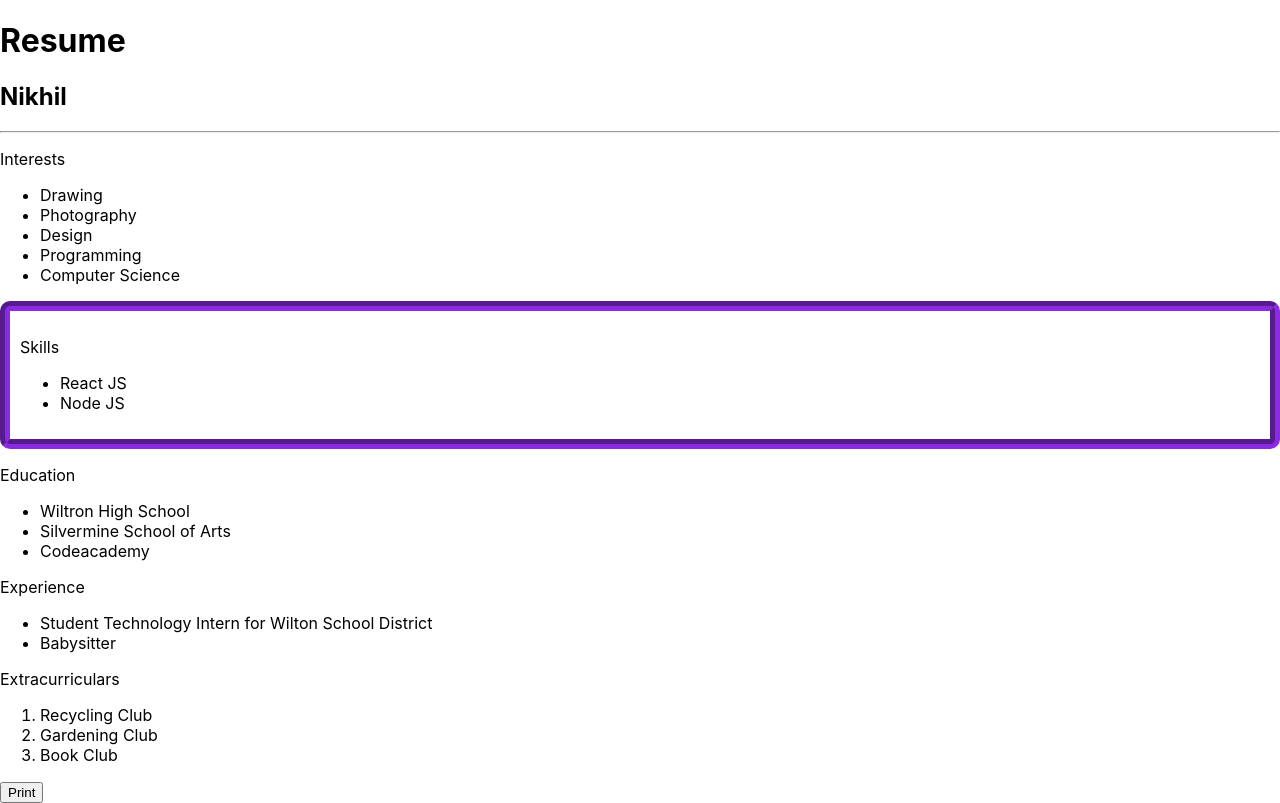
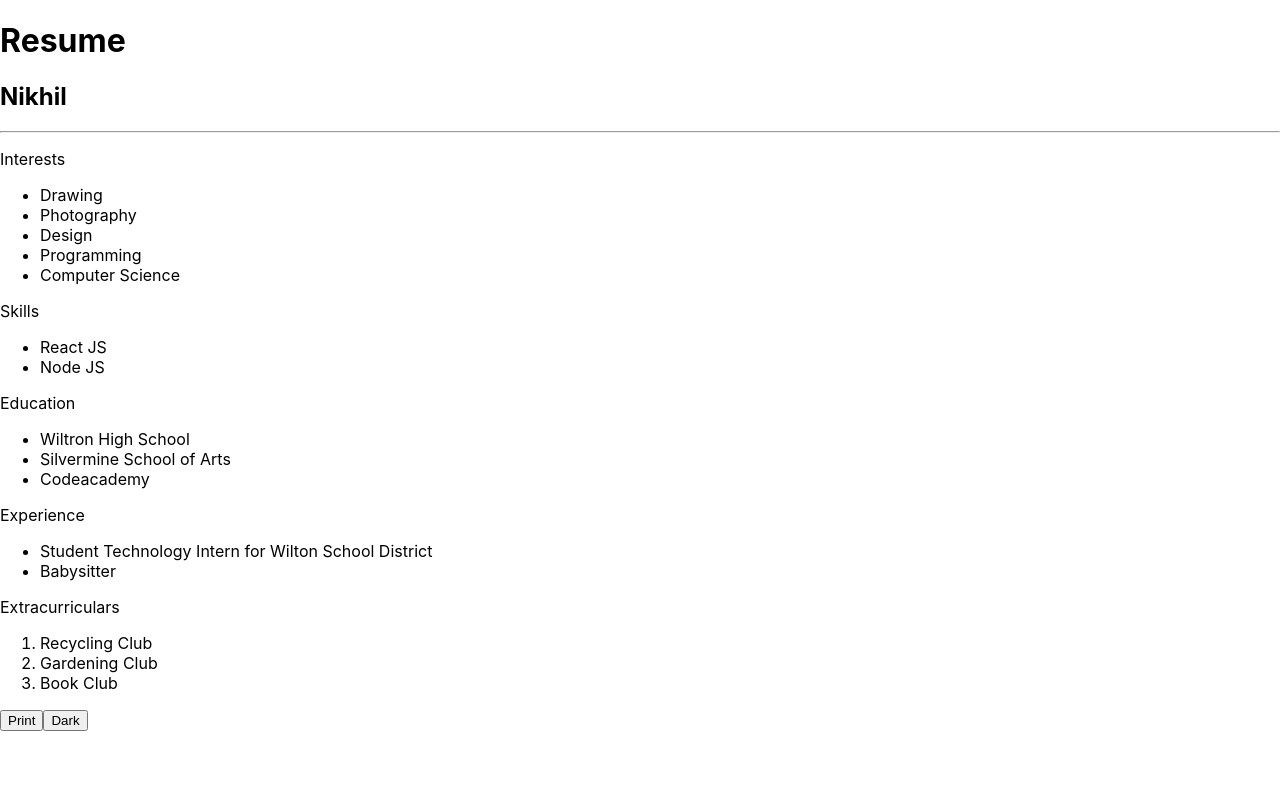
Before and after one commit to nikhil-tiwary61/resume-builder, a React (Create React App) app: page / in a window 1280 px wide. Built offline with nearby package versions, Linux system fonts and the light colour scheme.

Commit message:
Feat: Toggle theme between light and dark
Add Theme component

```diff
--- a/src/App.css
+++ b/src/App.css
@@ -8,3 +8,8 @@
   border-style: groove;
   padding: 10px;
 }
+
+.dark-mode{
+  background: #000;
+  color: white;
+}
--- a/src/App.js
+++ b/src/App.js
@@ -2,8 +2,9 @@ import "./App.css";
 import Section from "./components/Section";
 import List from "./components/List";
 import Button from "./components/Button";
-import Border from "./components/Border";
+// import Border from "./components/Border";
 import { user } from "./components/data/data";
+import Theme from "./components/Theme";
 
 function App() {
   return (
@@ -14,11 +15,9 @@ function App() {
       <Section sectionHead="Interests" itemsCount={user.interests.length}>
         <List items={user.interests} />
       </Section>
-      <Border>
-        <Section sectionHead="Skills" itemsCount={user.skills.length}>
-          <List items={user.skills} />
-        </Section>
-      </Border>
+      <Section sectionHead="Skills" itemsCount={user.skills.length}>
+        <List items={user.skills} />
+      </Section>
       <Section sectionHead="Education" itemsCount={user.education.length}>
         <List items={user.education} />
       </Section>
@@ -32,6 +31,7 @@ function App() {
         <List layout="numbered" items={user.extracurriculars} />
       </Section>
       <Button>Print</Button>
+      <Theme></Theme>
     </>
   );
 }
--- /dev/null
+++ b/src/components/Theme.js
@@ -0,0 +1,15 @@
+import { useState } from "react";
+
+export default function Theme() {
+  const [theme, setTheme] = useState("Dark");
+  function handleClick() {
+    if (theme === "Light") {
+      setTheme("Dark");
+      document.body.classList.remove("dark-mode");
+    } else {
+      setTheme("Light");
+      document.body.classList.add("dark-mode");
+    }
+  }
+  return <button onClick={handleClick}>{theme}</button>;
+}
```
